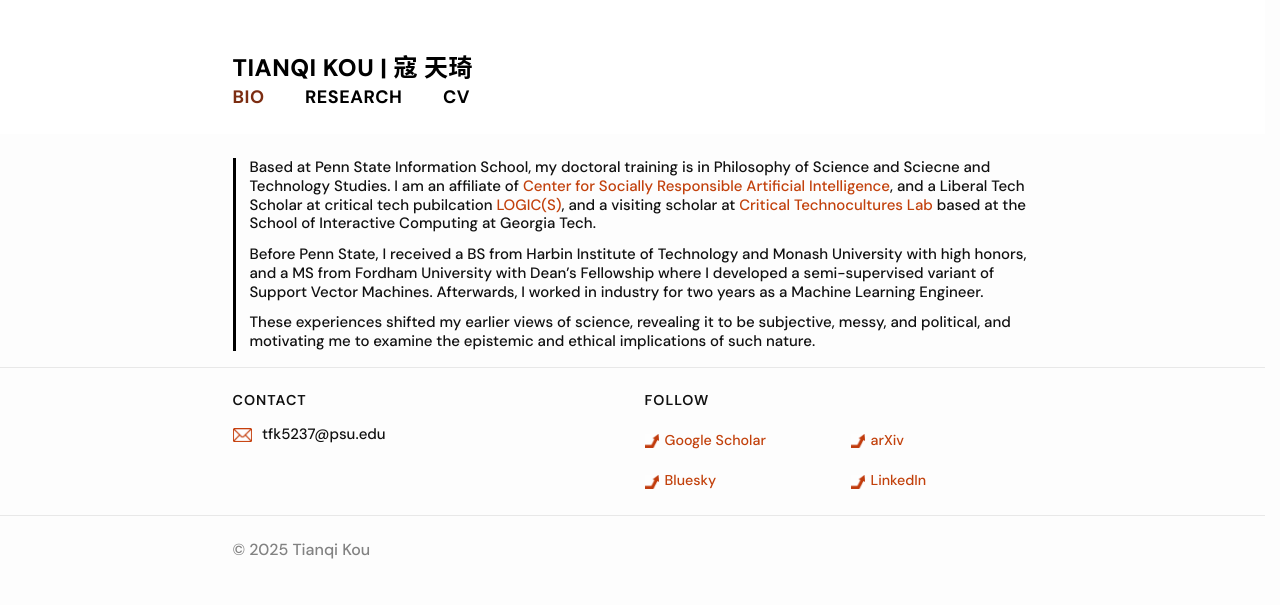
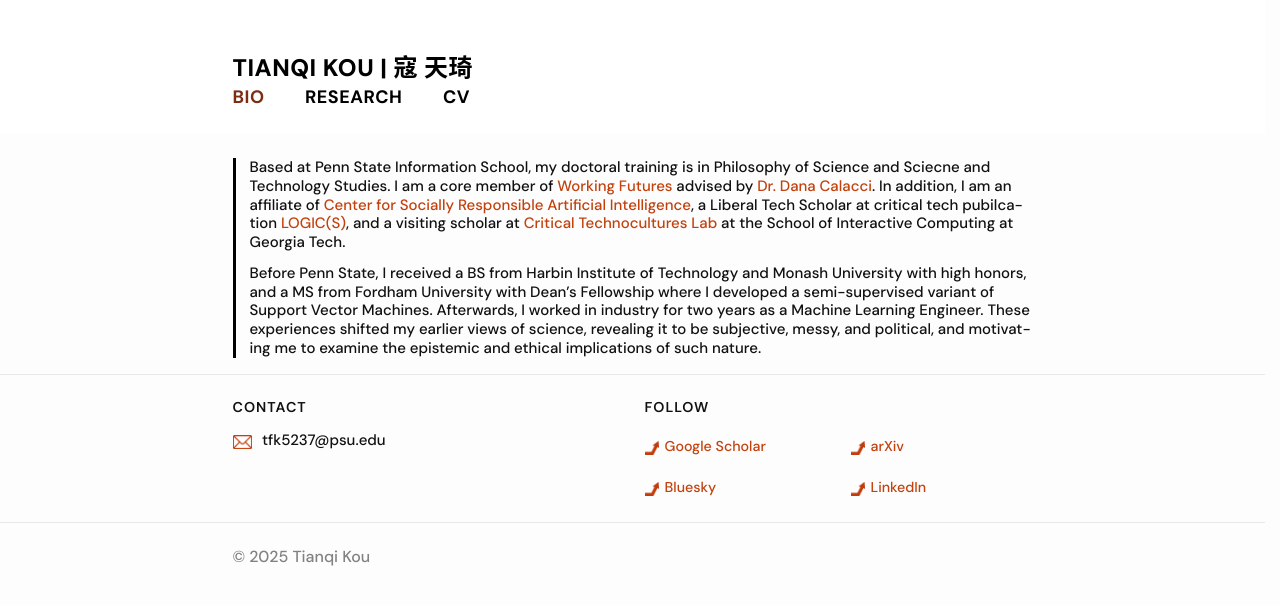
Before and after one commit to koutianqi/koutianqi.github.io, a Jekyll site: the page built from pages/bio.markdown, in a window 1280 px wide. Shown: the top 605 px of the page. Built offline with Jekyll 4.4.1, drawn with Linux system fonts in a browser that asks for light colours.

Commit message:
Update bio.markdown

```diff
--- a/pages/bio.markdown
+++ b/pages/bio.markdown
@@ -6,11 +6,9 @@
 
 <div class="bio-page pubs" markdown="1">
 <div markdown="1">
-Based at Penn State Information School, my doctoral training is in Philosophy of Science and Sciecne and Technology Studies. I am an affiliate of [Center for Socially Responsible Artificial Intelligence](https://csrai.psu.edu), and a Liberal Tech Scholar at critical tech pubilcation [LOGIC(S)](https://logicmag.io), and a visiting scholar at [Critical Technocultures Lab](https://www.crit-technocultures.com) based at the School of Interactive Computing at Georgia Tech.
+Based at Penn State Information School, my doctoral training is in Philosophy of Science and Sciecne and Technology Studies. I am a core member of [Working Futures](workingfutures.net) advised by [Dr. Dana Calacci](https://www.dcalacci.net). In addition, I am an affiliate of [Center for Socially Responsible Artificial Intelligence](https://csrai.psu.edu), a Liberal Tech Scholar at critical tech pubilcation [LOGIC(S)](https://logicmag.io), and a visiting scholar at [Critical Technocultures Lab](https://www.crit-technocultures.com) at the School of Interactive Computing at Georgia Tech.
 
-  Before Penn State, I received a BS from Harbin Institute of Technology and Monash University with high honors, and a MS from Fordham University with Dean's Fellowship where I developed a semi-supervised variant of Support Vector Machines. Afterwards, I worked in industry for two years as a Machine Learning Engineer.
-
-These experiences shifted my earlier views of science, revealing it to be subjective, messy, and political, and motivating me to examine the epistemic and ethical implications of such nature.
+  Before Penn State, I received a BS from Harbin Institute of Technology and Monash University with high honors, and a MS from Fordham University with Dean's Fellowship where I developed a semi-supervised variant of Support Vector Machines. Afterwards, I worked in industry for two years as a Machine Learning Engineer. These experiences shifted my earlier views of science, revealing it to be subjective, messy, and political, and motivating me to examine the epistemic and ethical implications of such nature.
 </div>
 
 </div>
```
